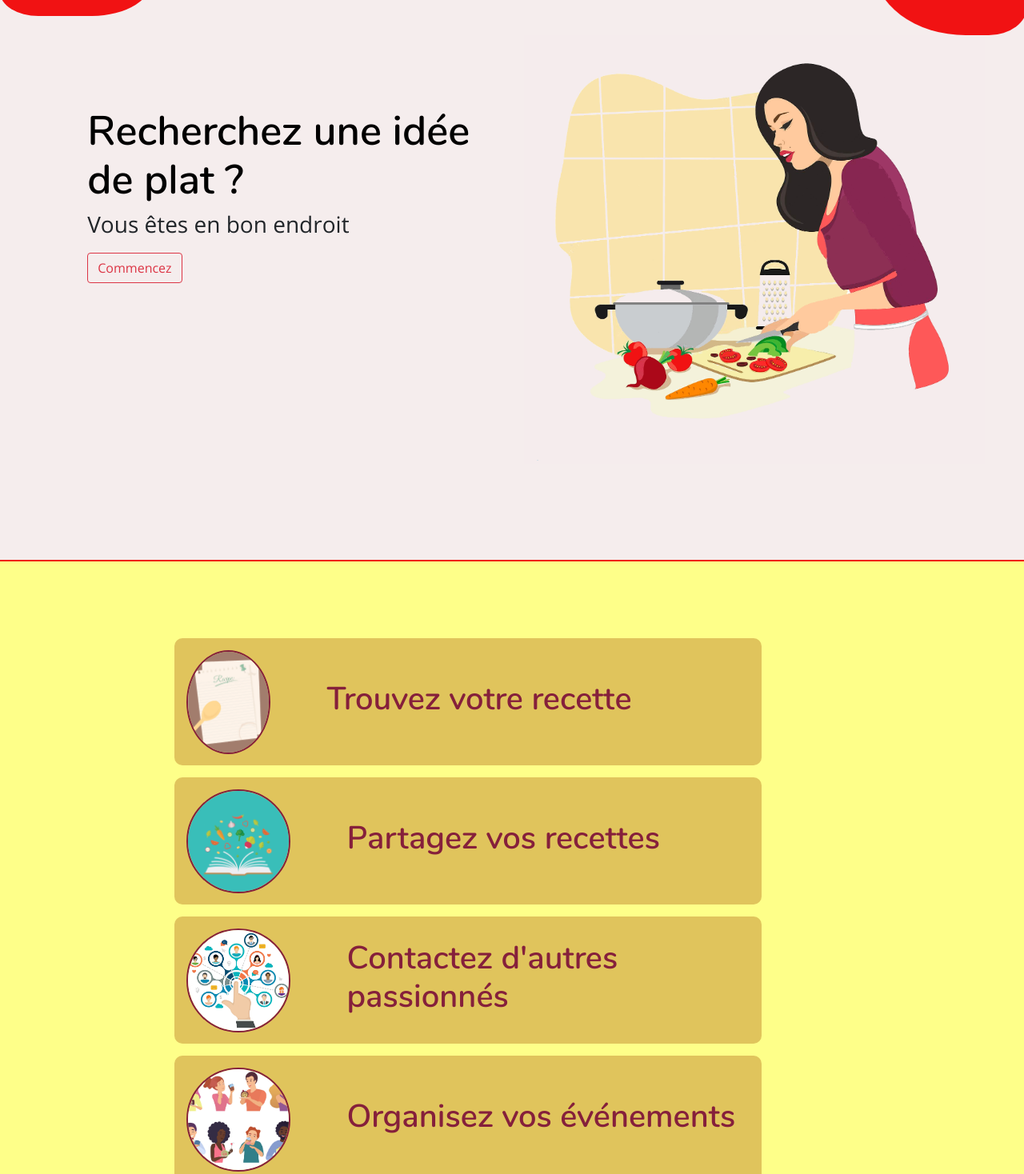
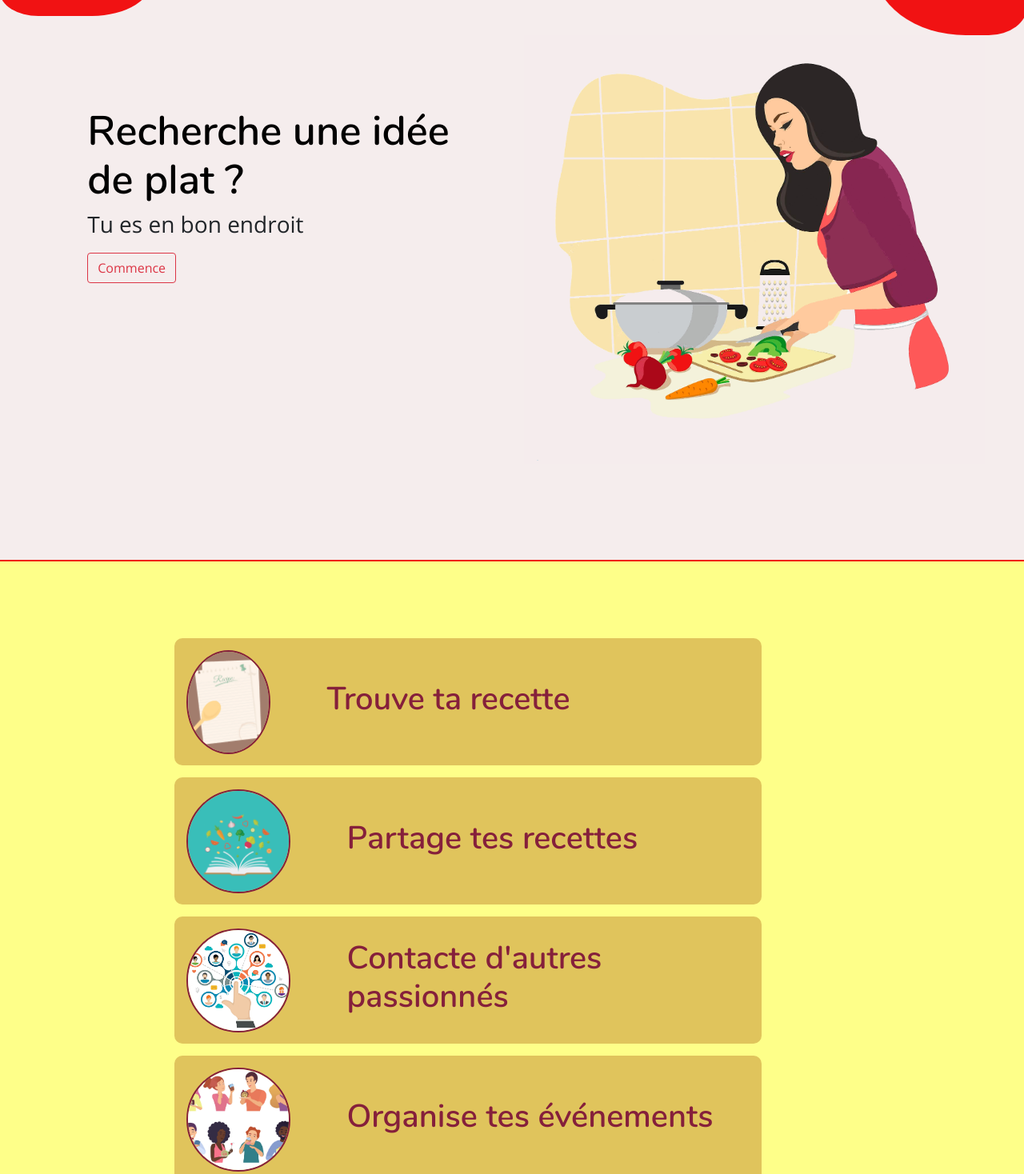
Before and after one commit to pdelpriore/cojemy-front, a React (Create React App) app: page / in a window 1280 px wide. Shown: the part 100-1568 px from the top of the page at 80% size. Built offline with nearby package versions, Linux system fonts and the light colour scheme.

Commit message:
change texts

```diff
--- a/src/strings/Strings.js
+++ b/src/strings/Strings.js
@@ -7,14 +7,14 @@ export const strings = Object.freeze({
     }
   },
   main: {
-    MAIN_TEXT: "recherchez une idée de plat ?",
-    MAIN_SUB_TEXT: "vous êtes en bon endroit",
-    BUTTON_TEXT: "commencez"
+    MAIN_TEXT: "recherche une idée de plat ?",
+    MAIN_SUB_TEXT: "tu es en bon endroit",
+    BUTTON_TEXT: "commence"
   },
   about: {
-    FIRST_AREA: "trouvez votre recette",
-    SECOND_AREA: "partagez vos recettes",
-    THIRD_AREA: "contactez d'autres passionnés",
-    FOURTH_AREA: "organisez vos événements"
+    FIRST_AREA: "trouve ta recette",
+    SECOND_AREA: "partage tes recettes",
+    THIRD_AREA: "contacte d'autres passionnés",
+    FOURTH_AREA: "organise tes événements"
   }
 });
```
